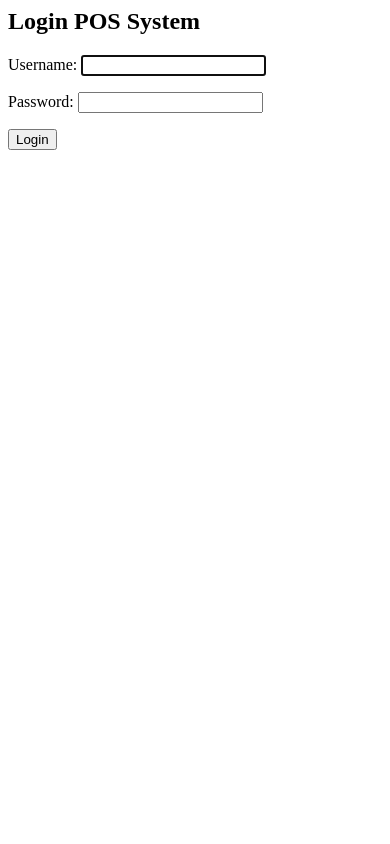
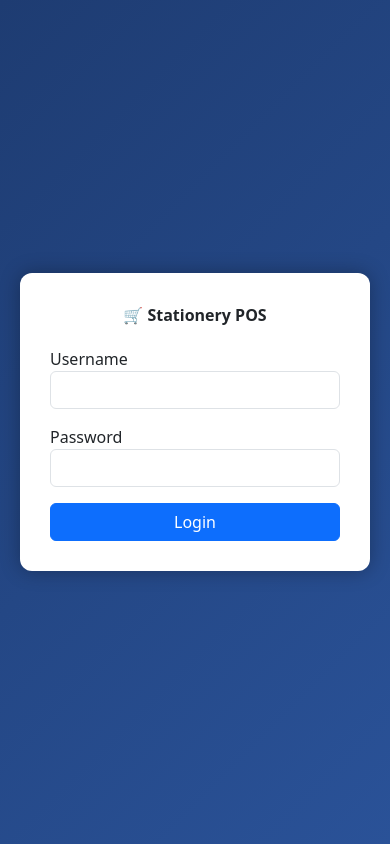
Before and after one commit to Hero-0819/pos_system, a Django app: page /accounts/login/ in a window 390 px wide. Run offline with Django 5.2, Linux system fonts and the light colour scheme.

Commit message:
migrations

```diff
--- a/config/settings.py
+++ b/config/settings.py
@@ -118,5 +118,6 @@ USE_TZ = True
 import os
 STATIC_URL = 'static/'
 STATIC_ROOT=os.path.join(BASE_DIR,'staticfiles')
+LOGIN_URL = '/accounts/login/'
 LOGIN_REDIRECT_URL = '/'
-LOGOUT_REDIRECT_URL = '/login/'
+LOGOUT_REDIRECT_URL = 'accounts/login/'
--- a/templates/registration/login.html
+++ b/templates/registration/login.html
@@ -1,7 +1,61 @@
-<h2>Login POS System</h2>
+<!DOCTYPE html>
+<html>
+<head>
+    <title>Cashier Login</title>
+    <link href="https://cdn.jsdelivr.net/npm/bootstrap@5.3.0/dist/css/bootstrap.min.css" rel="stylesheet">
 
-<form method="post">
-    {% csrf_token %}
-    {{ form.as_p }}
-    <button type="submit">Login</button>
-</form>
+    <style>
+        body {
+            background: linear-gradient(135deg, #1e3c72, #2a5298);
+            height: 100vh;
+            display: flex;
+            justify-content: center;
+            align-items: center;
+        }
+
+        .login-box {
+            background: white;
+            padding: 30px;
+            border-radius: 12px;
+            width: 350px;
+            box-shadow: 0px 0px 20px rgba(0,0,0,0.3);
+        }
+
+        .title {
+            text-align: center;
+            font-weight: bold;
+            margin-bottom: 20px;
+        }
+    </style>
+</head>
+
+<body>
+
+<div class="login-box">
+    <div class="title">🛒 Stationery POS</div>
+
+    <form method="post">
+        {% csrf_token %}
+
+        <div class="mb-3">
+            <label>Username</label>
+            <input type="text" name="username" class="form-control" required>
+        </div>
+
+        <div class="mb-3">
+            <label>Password</label>
+            <input type="password" name="password" class="form-control" required>
+        </div>
+
+        {% if form.errors %}
+            <div class="text-danger">Invalid login</div>
+        {% endif %}
+
+        <button type="submit" class="btn btn-primary w-100">
+            Login
+        </button>
+    </form>
+</div>
+
+</body>
+</html>
```
Also changed, not shown: templates/home.html (+14 -18 lines).
